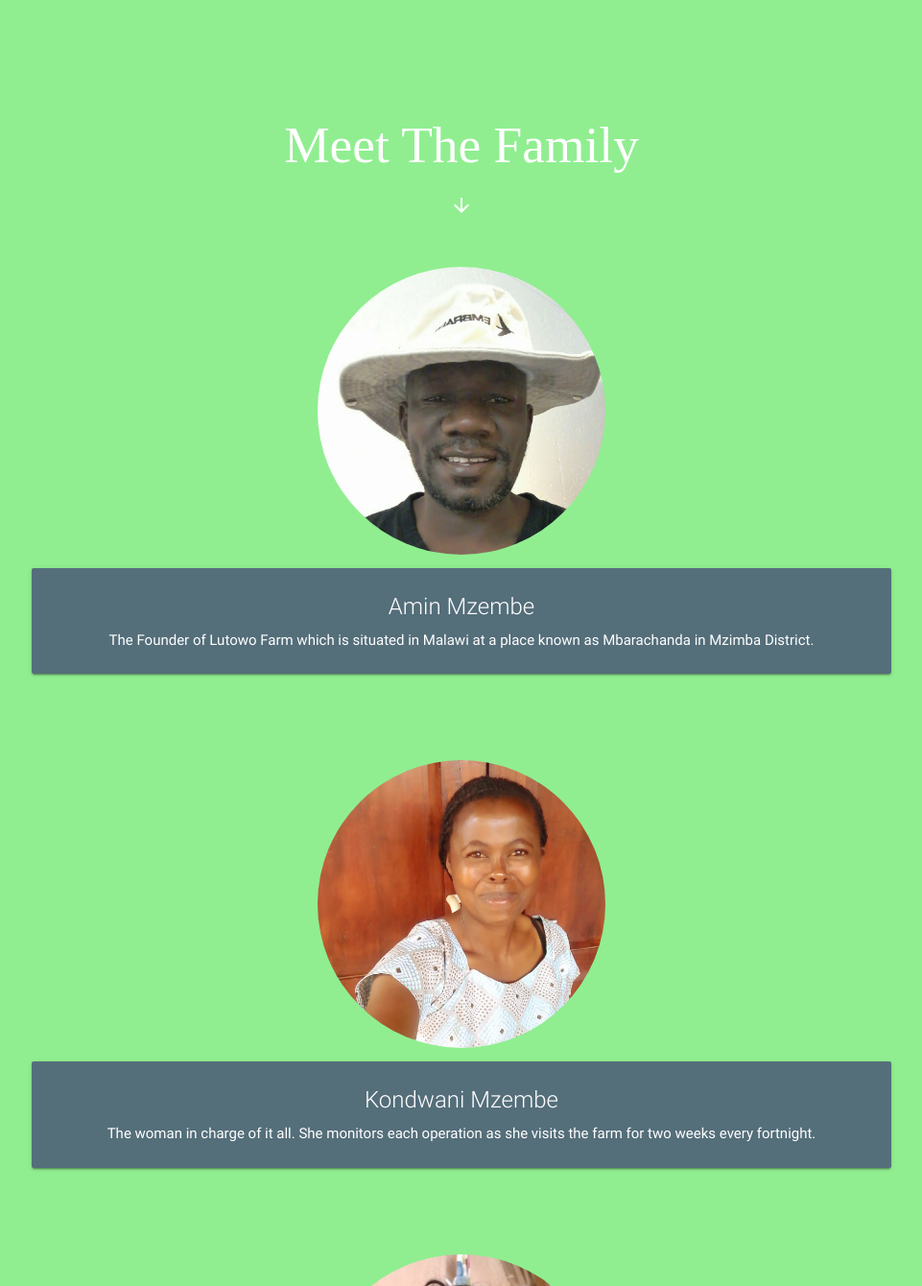
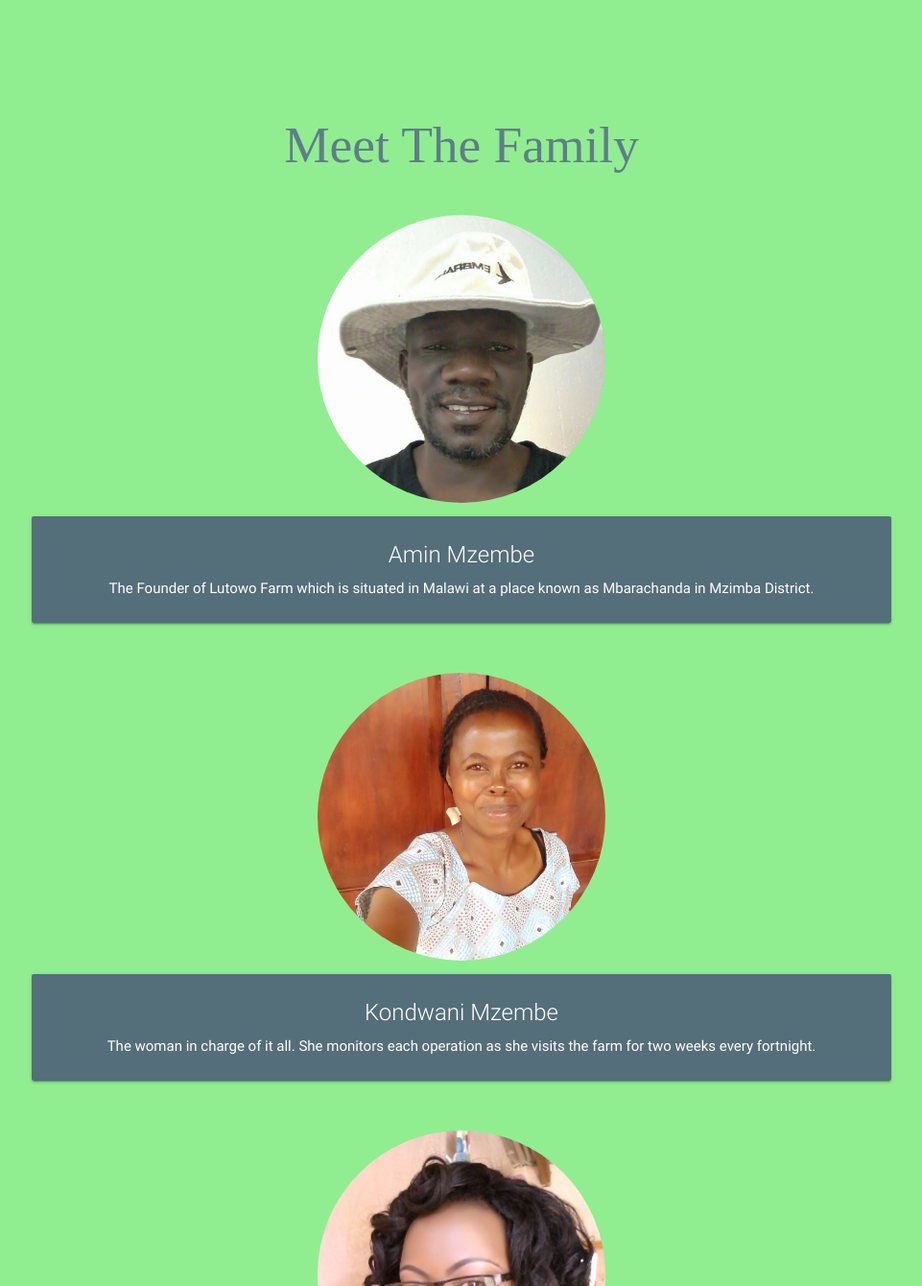
Before and after one commit to NkosinathiMzembe/NkosinathiMzembe.github.io, a plain HTML site: page index.html in a window 1280 px wide. Shown: the part 1460-2800 px from the top of the page at 96% size, without its empty margins (159-1120 px from the left). Drawn offline with nearby package versions, Linux system fonts and the light colour scheme.

Commit message:
text commit

```diff
--- a/index.html
+++ b/index.html
@@ -193,12 +193,10 @@
       </div>
     </div>
     <!--Header-->
-    <div class="row">
     <div class="center-align white-text">
-      <h2 id="About" style="font-family: GillSans">Meet The Family</h2><i class="material-icons">arrow_downward</i>
+      <h2 id="About" style="font-family: GillSans" class="blue-grey-text darken-1">Meet The Family</h2>
     </div>
-  </div>
-    <div class="row" style="height:5px"></div>
+    <div class="row" style="height:2px"></div>
     <!--Amin-->
     <div class="col s12 center-align">
         <img class=" respsponsive-img circle hoverable" src="dad.jpeg" alt="" style="height:300px">
@@ -208,9 +206,8 @@
               <span class="card-title">Amin Mzembe</span>
               <p>The Founder of Lutowo Farm which is situated in Malawi at a place known as Mbarachanda in Mzimba District.</p>
             </div> </div>
-      </div><br /><p>
-      &nbsp;
-      </p>
+      </div>
+      <p>&nbsp;</p>
       <!--others-->
       <div class="col s6 center-align">
         <img class=" respsponsive-img circle hoverable" src="mom.jpg" alt="" style="height:300px">
@@ -219,9 +216,8 @@
               <span class="card-title">Kondwani Mzembe</span>
               <p>The woman in charge of it all. She monitors each operation as she visits the farm for two weeks every fortnight.</p>
             </div> </div>
-      </div><br /><p>
-        &nbsp;
-        </p>
+      </div>
+      <p>&nbsp;</p>
       <div class="col s6 center-align">
         <img class="responsive-img circle hoverable" src="vio.jpg" alt="" style="height:300px">
         <div class="card blue-grey darken-1 hoverable">
@@ -229,9 +225,8 @@
               <span class="card-title">Violet Mzembe</span>
               <p>Inspiring the world of women, as a living evidence that women can do what men do.She plays a big role in mangement.</p>
             </div> </div>
-      </div> <br /><p>
-        &nbsp;
-      </p>
+      </div>
+      <p>&nbsp;</p>
       <div class="col s6 center-align">
         <img class="responsive-img circle hoverable" src="nk.jpg" alt="" style="height:300px">
         <div class="card blue-grey darken-1 hoverable">
@@ -239,9 +234,8 @@
               <span class="card-title">Nkosinathi Mzembe</span>
               <p>A general and best-fit. He partakes in the decision makings and how the finance flows both in and out.</p>
             </div> </div>
-      </div><br /><p>
-        &nbsp;
-        </p>
+      </div>
+      <p>&nbsp;</p>
       <div class="col s6 center-align">
         <img class="responsive-img circle hoverable" src="bob.png" alt="" style="height:300px">
         <div class="card blue-grey darken-1 hoverable">
```
